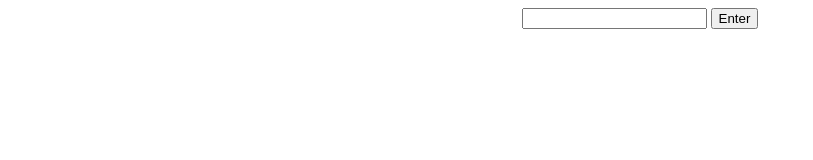
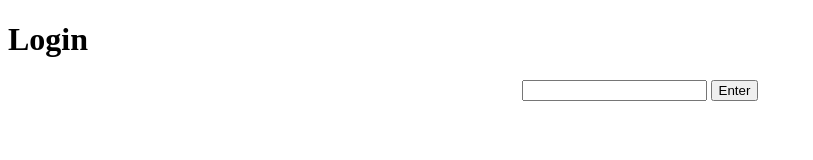
Before and after one commit to iamhihihi/28sls989929s9ol290s0sl29spl10so29sl39sos8938sol38s02so9939osl883sls819dks8389292sks8e483742983472488, a plain HTML site: page index.html in a window 1280 px wide. Shown: the whole page, without its empty margins (0-813 px from the left). Drawn offline with Linux system fonts and the light colour scheme.

Commit message:
Update index.html

```diff
--- a/index.html
+++ b/index.html
@@ -6,6 +6,7 @@
     <link rel="stylesheet" type="text/css" href="style.css">
   </head>
   <body>
+    <h1 class="title">Login</h1>
     <div class="login">
    <input id="pBox" type="password"/>
     <a href="g.html" onclick="return passcheck();">
```
